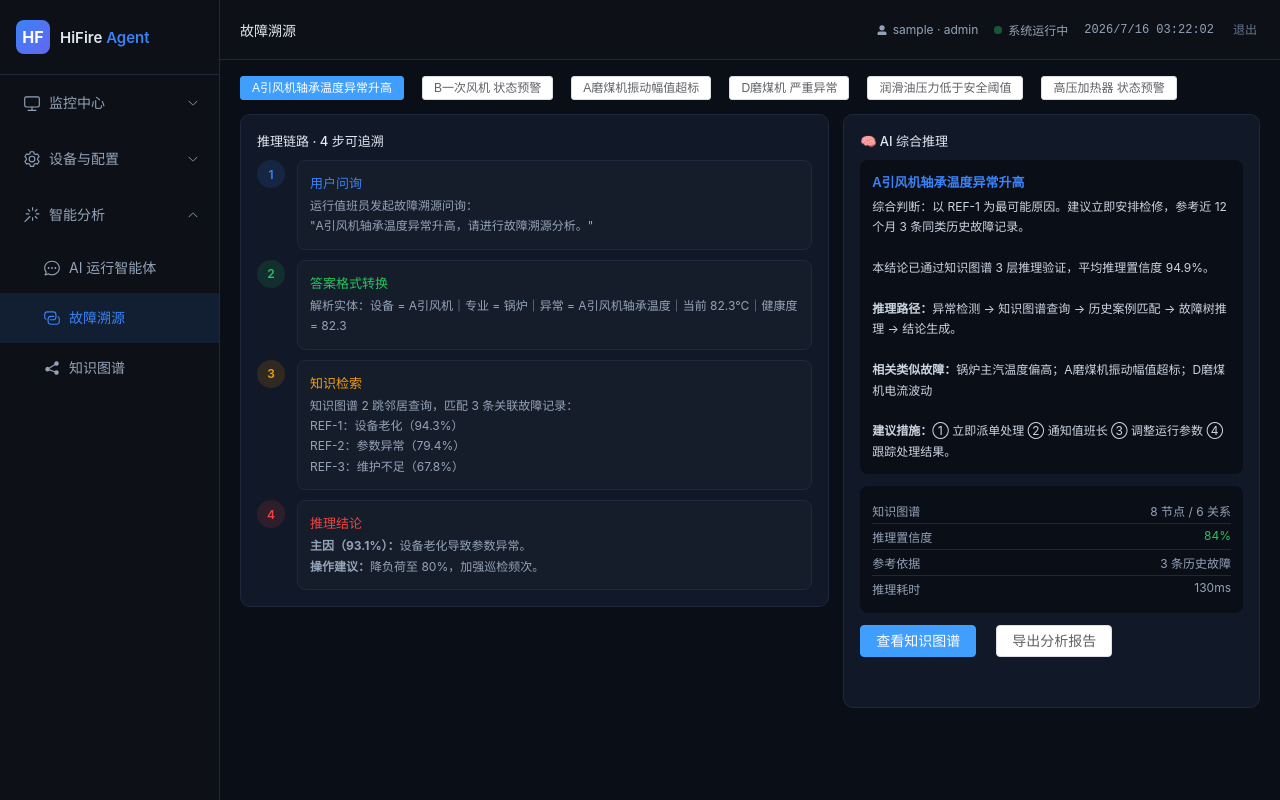
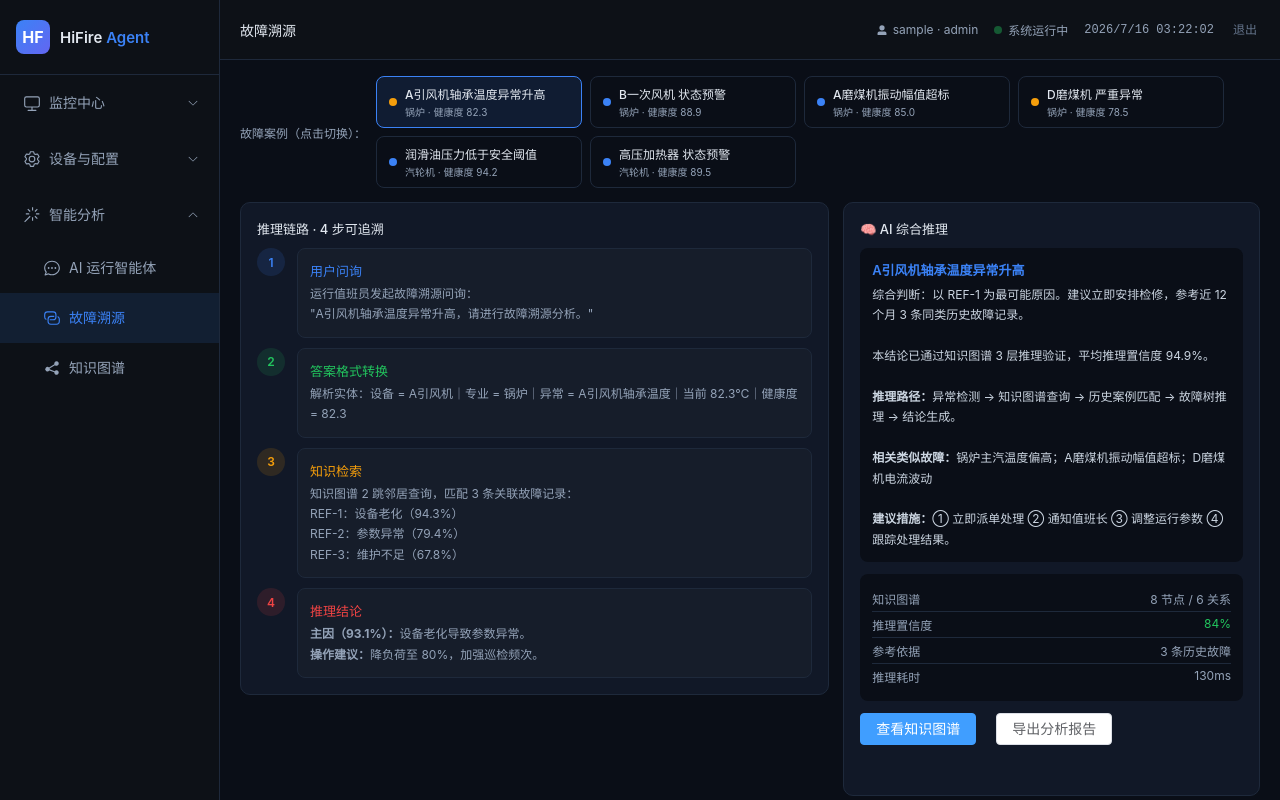
Before and after one commit to lanfan318/1.00, a Vue app: page /trace in a window 1280 px wide. Built offline with nearby package versions, Linux system fonts and the light colour scheme; sample sign-in values are in the browser's storage.

Commit message:
优化: 诊断右栏知识图谱满屏+引用溯源底部 + Dashboard锅炉/汽轮专业切换 + 故障溯源案例卡片化

```diff
--- a/src/views/DashboardView.vue
+++ b/src/views/DashboardView.vue
@@ -4,6 +4,17 @@
   <el-tabs v-model="store.selectedUnitId" class="unit-tabs" @tab-change="onUnitChange">
     <el-tab-pane v-for="u in store.units" :key="u.id" :label="`${u.name} · ${u.type} · ${u.capacity}MW`" :name="u.id" />
   </el-tabs>
+
+  <!-- 专业切换：锅炉 / 汽轮 / 全部 -->
+  <div class="dept-switch">
+    <span class="dept-lbl">监控专业：</span>
+    <el-radio-group v-model="deptMode" size="small">
+      <el-radio-button value="all">全部</el-radio-button>
+      <el-radio-button value="锅炉">🔥 锅炉</el-radio-button>
+      <el-radio-button value="汽轮机">⚙ 汽轮机</el-radio-button>
+    </el-radio-group>
+    <span class="dept-hint">点击切换查看不同专业的设备</span>
+  </div>
 
   <!-- 机组实时概览 + 排放指标 -->
   <el-row :gutter="14" style="margin-bottom:14px">
@@ -31,14 +42,14 @@
 
   <!-- 设备健康度 -->
   <el-row :gutter="14" style="margin-bottom:14px">
-    <el-col :span="12"><div class="cd"><div class="cd-t"><span class="sd ok"></span>锅炉设备健康度（{{ store.selectedUnit.name }}）</div>
+    <el-col v-if="showBoiler" :span="showTurbine?12:24"><div class="cd"><div class="cd-t"><span class="sd ok"></span>锅炉设备健康度（{{ store.selectedUnit.name }}）</div>
       <div v-for="d in boiler" :key="d.id" class="hb-row">
         <span class="hb-n">{{ d.name }}</span>
         <div class="hb-b"><div class="hb-f" :class="cls(d.health)" :style="{width:d.health+'%'}"></div></div>
         <span class="hb-v" :style="{color:col(d.health)}">{{ d.health.toFixed(1) }}</span>
       </div>
     </div></el-col>
-    <el-col :span="12"><div class="cd"><div class="cd-t"><span class="sd ok"></span>汽轮机设备健康度（{{ store.selectedUnit.name }}）</div>
+    <el-col v-if="showTurbine" :span="showBoiler?12:24"><div class="cd"><div class="cd-t"><span class="sd ok"></span>汽轮机设备健康度（{{ store.selectedUnit.name }}）</div>
       <div v-for="d in turbine" :key="d.id" class="hb-row">
         <span class="hb-n">{{ d.name }}</span>
         <div class="hb-b"><div class="hb-f" :class="cls(d.health)" :style="{width:d.health+'%'}"></div></div>
@@ -69,8 +80,17 @@ import { useDataStore } from '@/stores/data'
 
 const store = useDataStore()
 
-const boiler = computed(() => store.unitDevices(store.selectedUnitId).filter(d => d.dept === '锅炉'))
-const turbine = computed(() => store.unitDevices(store.selectedUnitId).filter(d => d.dept === '汽轮机'))
+const deptMode = ref('all')
+const boiler = computed(() => {
+  const arr = store.unitDevices(store.selectedUnitId).filter(d => d.dept === '锅炉')
+  return deptMode.value === '汽轮机' ? [] : arr
+})
+const turbine = computed(() => {
+  const arr = store.unitDevices(store.selectedUnitId).filter(d => d.dept === '汽轮机')
+  return deptMode.value === '锅炉' ? [] : arr
+})
+const showBoiler = computed(() => deptMode.value !== '汽轮机')
+const showTurbine = computed(() => deptMode.value !== '锅炉')
 
 const overviewStatus = computed(() => {
   const warn = store.unitDevices(store.selectedUnitId).filter(d => d.health < 85).length
@@ -162,10 +182,15 @@ onUnmounted(() => { clearInterval(iv); c1?.dispose(); c2?.dispose(); c3?.dispose
 </script>
 
 <style scoped>
-.unit-tabs { margin-bottom: 14px; }
+.unit-tabs { margin-bottom: 12px; }
 :deep(.unit-tabs .el-tabs__nav-wrap::after) { background-color: transparent; }
 :deep(.unit-tabs .el-tabs__item) { color: #94a3b8; font-size: 14px; height: 40px; line-height: 40px; }
 :deep(.unit-tabs .el-tabs__item.is-active) { color: #3b82f6; font-weight: 500; }
+.dept-switch { display: flex; align-items: center; gap: 10px; margin-bottom: 14px; padding: 8px 14px; background: #0a0e17; border-radius: 8px; }
+.dept-lbl { font-size: 12px; color: #94a3b8; }
+.dept-hint { font-size: 11px; color: #64748b; margin-left: auto; }
+:deep(.dept-switch .el-radio-button__inner) { background: #111827; border-color: #1e293b; color: #94a3b8; }
+:deep(.dept-switch .el-radio-button.is-active .el-radio-button__inner) { background: rgba(59,130,246,0.15); border-color: #3b82f6; color: #3b82f6; box-shadow: none; }
 .cd { background: #111827; border: 0.5px solid #1e293b; border-radius: 10px; padding: 16px; }
 .cd-h { display: flex; justify-content: space-between; margin-bottom: 12px; }
 .cd-t { font-size: 13px; font-weight: 500; }
--- a/src/views/DiagnosisView.vue
+++ b/src/views/DiagnosisView.vue
@@ -12,17 +12,17 @@
         <div style="font-size:11px;color:#94a3b8;margin-bottom:4px">诊断对象</div>
         <div style="font-size:14px;font-weight:500">{{ cur.name }} — {{ cur.fault }}</div>
       </div>
-      <div class="sect"><div class="sect-t">智能分析结果</div><p>{{ cur.analysis }}</p></div>
-      <div class="sect"><div class="sect-t">可能原因</div>
+      <div class="sect"><div class="cd-t">智能分析结果</div><p>{{ cur.analysis }}</p></div>
+      <div class="sect"><div class="cd-t">可能原因</div>
         <div v-for="(c,i) in cur.causes" :key="i" class="cause"><span class="tg" :class="c.conf>90?'tg-w':'tg-i'">{{ c.ref }} · {{ c.conf }}</span> {{ c.text }}</div>
       </div>
-      <div class="sect"><div class="sect-t" style="color:#22c55e">操作指导</div>
+      <div class="sect"><div class="cd-t" style="color:#22c55e">操作指导</div>
         <p v-for="(g,i) in cur.guide" :key="i">{{ i+1 }}. {{ g }}</p>
       </div>
     </div></el-col>
-    <el-col :span="12">
-      <div class="cd" style="margin-bottom:14px"><div class="cd-t">知识图谱推理（拖动节点可调整位置）</div><div ref="kg" style="height:600px"></div></div>
-      <div class="cd"><div class="cd-t">引用溯源</div>
+    <el-col :span="12" class="diag-right">
+      <div class="cd kg-card"><div class="cd-t">知识图谱推理（拖动节点可调整位置）</div><div ref="kg" class="kg-chart"></div></div>
+      <div class="cd ref-card"><div class="cd-t">引用溯源</div>
         <div v-for="(r,i) in cur.refs" :key="i" class="ref"><span class="tg" :class="r.conf>90?'tg-w':'tg-i'">{{ r.id }}</span> <span style="color:#64748b;font-size:11px">{{ r.date }}</span> · {{ r.desc }} · <span style="color:#3b82f6">置信度 {{ r.conf }}</span></div>
       </div>
     </el-col>
@@ -106,4 +106,11 @@ onUnmounted(() => kc?.dispose())
 .tg-w { background: rgba(245,158,11,0.12); color: #f59e0b; }
 .tg-i { background: rgba(59,130,246,0.12); color: #3b82f6; }
 .ref { background: #0a0e17; padding: 10px; border-radius: 8px; margin-bottom: 6px; font-size: 12px; color: #94a3b8; }
+
+/* 右侧：知识图谱占主区域，引用溯源放底部 */
+.diag-right { display: flex; flex-direction: column; min-height: calc(100vh - 130px); }
+.diag-right .kg-card { flex: 1; min-height: 0; display: flex; flex-direction: column; margin-bottom: 14px; }
+.diag-right .kg-card .cd-t { flex-shrink: 0; }
+.kg-chart { flex: 1; min-height: 500px; }
+.diag-right .ref-card { flex-shrink: 0; max-height: 240px; overflow-y: auto; }
 </style>
--- a/src/views/TraceView.vue
+++ b/src/views/TraceView.vue
@@ -1,7 +1,16 @@
 <template>
 <div>
-  <div class="tab-bar">
-    <el-button v-for="c in cases" :key="c.id" :type="cur===c.id?'primary':''" size="small" @click="cur=c.id">{{ c.name }}</el-button>
+  <div class="case-bar">
+    <span class="case-lbl">故障案例（点击切换）：</span>
+    <div class="case-cards">
+      <div v-for="c in cases" :key="c.id" class="case-card" :class="{on:cur===c.id}" @click="cur=c.id">
+        <div class="cc-dot" :style="{background: c.device.health<70?'#ef4444':c.device.health<85?'#f59e0b':'#3b82f6'}"></div>
+        <div class="cc-info">
+          <div class="cc-name">{{ c.name }}</div>
+          <div class="cc-dept">{{ c.device.dept }} · 健康度 {{ c.device.health.toFixed(1) }}</div>
+        </div>
+      </div>
+    </div>
   </div>
 
   <el-row :gutter="14">
@@ -93,6 +102,15 @@ const exportReport = () => ElMessage.success('故障溯源报告已生成（含
 
 <style scoped>
 .tab-bar { display: flex; gap: 6px; margin-bottom: 14px; }
+.case-bar { display: flex; align-items: center; gap: 10px; margin-bottom: 14px; flex-wrap: wrap; }
+.case-lbl { font-size: 12px; color: #94a3b8; flex-shrink: 0; }
+.case-cards { display: flex; gap: 8px; flex-wrap: wrap; flex: 1; }
+.case-card { display: flex; align-items: center; gap: 8px; padding: 8px 12px; background: #0a0e17; border: 1px solid #1e293b; border-radius: 8px; cursor: pointer; transition: 0.15s; min-width: 180px; }
+.case-card:hover { border-color: #3b82f6; background: rgba(59,130,246,0.05); }
+.case-card.on { border-color: #3b82f6; background: rgba(59,130,246,0.12); }
+.cc-dot { width: 8px; height: 8px; border-radius: 50%; flex-shrink: 0; }
+.cc-name { font-size: 12px; color: #e2e8f0; font-weight: 500; margin-bottom: 2px; }
+.cc-dept { font-size: 10px; color: #94a3b8; }
 .cd { background: #111827; border: 0.5px solid #1e293b; border-radius: 10px; padding: 16px; }
 .cd-t { font-size: 13px; font-weight: 500; margin-bottom: 10px; }
 .tl { display: flex; flex-direction: column; gap: 10px; }
```
